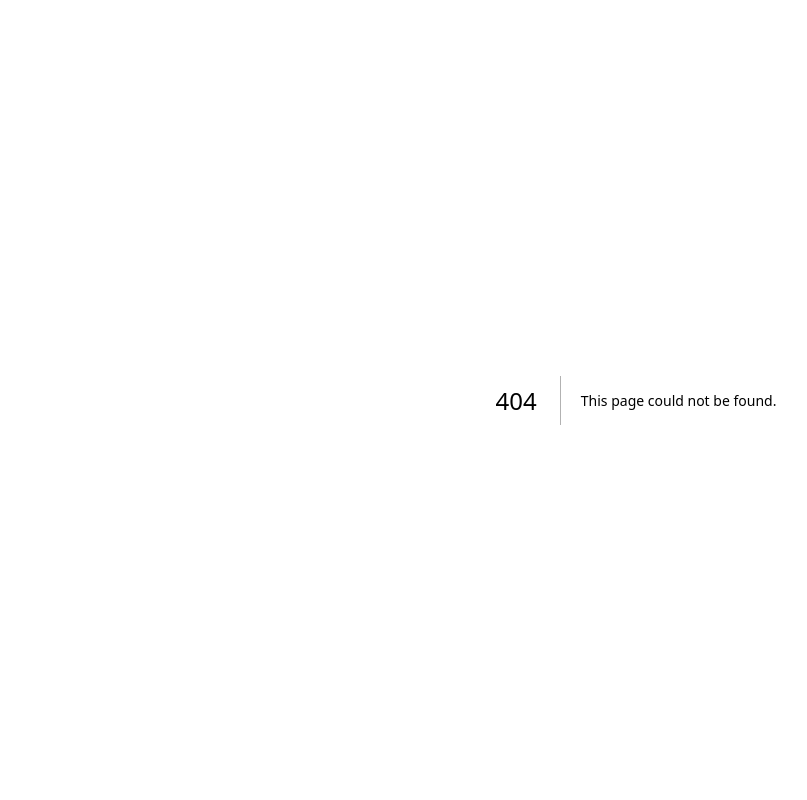
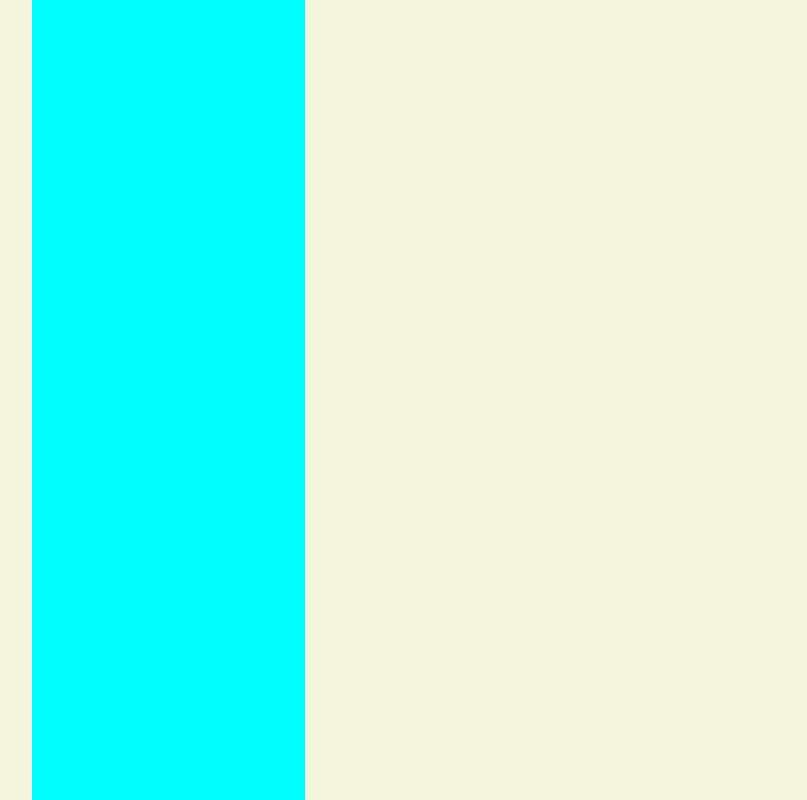
Before and after one commit to nicolapasqua99/nicolapasqualini.it, a Next.js app: page /easynote in a window 1280 px wide. Before the commit this address had no page. Shown: the whole page, without its empty margins (4-811 px from the left). Built offline with nearby package versions, Linux system fonts and the light colour scheme.

Commit message:
easy note page init

```diff
--- /dev/null
+++ b/app/easynote/page.css
@@ -0,0 +1,29 @@
+main {
+    width: 100vw;
+    height: 100vh;
+    display: flex;
+    flex-direction: row;
+    .sidebar_menu, .sidebar_navigator, .textarea_container {
+        height: 100%;
+    }
+    .sidebar_menu {
+        width: 48px;
+        background-color: beige;
+    }
+    .sidebar_navigator {
+        width: 360px;
+        background-color: aqua;
+    }
+    .textarea_container {
+        width: 100%;
+        background-color: beige;
+    }
+}
+
+@media (prefers-color-scheme: dark) {
+
+}
+
+@media (prefers-color-scheme: light) {
+
+}
--- /dev/null
+++ b/app/easynote/page.tsx
@@ -0,0 +1,17 @@
+import './page.css'
+
+export default function Home() {
+
+    return (
+        <main>
+            <div className="sidebar_menu">
+            </div>
+            <div className="sidebar_navigator">
+
+            </div>
+            <div className="textarea_container">
+
+            </div>
+        </main>
+    )
+}
```
